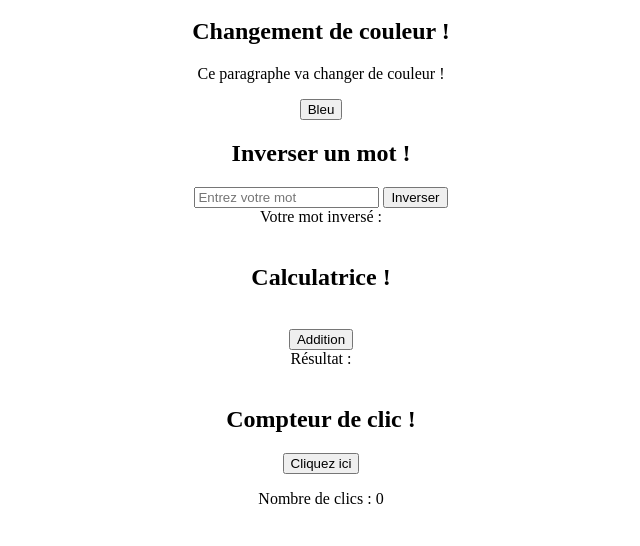
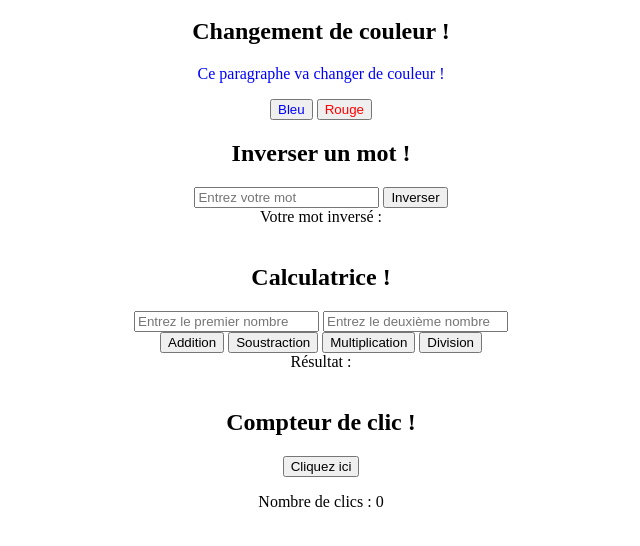
Before and after one commit to LoicBlanchard7/IHM-NSI, a plain HTML site: page Exercice-TD1-IHM/index.html in a window 1280 px wide. Both pictures are taken after a click on the button "Bleu". Shown: the part 40-586 px from the top of the page, without its empty margins (319-959 px from the left). Drawn offline with Linux system fonts and the light colour scheme.

Commit message:
Correction

```diff
--- a/Exercice-TD1-IHM/index.html
+++ b/Exercice-TD1-IHM/index.html
@@ -10,7 +10,8 @@
 
     <h2>Changement de couleur !</h2>
     <p id="para">Ce paragraphe va changer de couleur !</p>
-    <button class="bleu"> Bleu </button>
+    <button class="bleu" onclick="changeBleu()"> Bleu </button>
+    <button class="rouge" onclick="changeRouge()"> Rouge </button>
     <br>
     <h2>Inverser un mot !</h2>
     <input type="text" id="mot" placeholder="Entrez votre mot">
@@ -18,10 +19,13 @@
     <div id="motInverse">Votre mot inversé : </div>
     <br>
     <h2>Calculatrice !</h2>
-    <!--Insérer les inputs en dessous.-->
+    <input type="text" id="nombre1" placeholder="Entrez le premier nombre">
+    <input type="text" id="nombre2" placeholder="Entrez le deuxième nombre">
     <br>
-    <button>Addition</button>
-    <!--Insérer les autres boutons en dessous.-->
+    <button onclick="addition()">Addition</button>
+    <button onclick="soustraction()">Soustraction</button>
+    <button onclick="multiplication()">Multiplication</button>
+    <button onclick="division()">Division</button>
     <br>
     <div id="resultat">Résultat : </div>
     <br>
--- a/Exercice-TD1-IHM/script.js
+++ b/Exercice-TD1-IHM/script.js
@@ -2,36 +2,67 @@
     Fonction exercice 1 : Changement de couleur
 */
 // Créer les fonctions "changeBleu" et "changeRouge" en dessous.
+function changeBleu() {
+    var monPara = document.querySelector('#para');
+    monPara.classList.add("bleu");
+    monPara.classList.remove("rouge");
+}
 
+function changeRouge() {
+    var monPara = document.querySelector('#para');
+    monPara.classList.add("rouge");
+    monPara.classList.remove("bleu");
+}
 
 /*
     Fonction exercice 2 : Inverser un mot
 */
 // Créer la fonction "inverser()" en dessous.
+function inverser(){
+    var mot = document.getElementById('mot').value;
+    console.log(mot)
+    var reponse = ""
+    for (var i = mot.length - 1; i>=0; i-- ) {
+        reponse += mot[i];
+    }
+    console.log(reponse)
 
+    document.getElementById('motInverse').innerHTML = "Votre mot inversé : " + reponse
+}
 
 /*
     Fonction exercice 3 : Calculatrice
 */
 function addition() {
     var nombre1 = parseFloat(document.getElementById('nombre1').value);
-    // A compléter
+    var nombre2 = parseFloat(document.getElementById('nombre2').value);
+    var resultat = nombre1 + nombre2;
+    afficherResultat(resultat);
 }
 
 function soustraction() {
-    // A compléter
+    var nombre1 = parseFloat(document.getElementById('nombre1').value);
+    var nombre2 = parseFloat(document.getElementById('nombre2').value);
+    var resultat = nombre1 - nombre2;
+    afficherResultat(resultat);
 }
 
 function multiplication() {
-    // A compléter
+    var nombre1 = parseFloat(document.getElementById('nombre1').value);
+    var nombre2 = parseFloat(document.getElementById('nombre2').value);
+    var resultat = nombre1 * nombre2;
+    afficherResultat(resultat);
 }
 
 function division() {
-    // A compléter
+    var nombre1 = parseFloat(document.getElementById('nombre1').value);
+    var nombre2 = parseFloat(document.getElementById('nombre2').value);
+    var resultat = nombre1 / nombre2;
+    afficherResultat(resultat);
 }
 
 function afficherResultat(resultat) {
-    // A compléter
+    document.getElementById('resultat').innerHTML = "Résultat : " + resultat;
 }
 
 /*
--- a/Exercice-TD1-IHM/style.css
+++ b/Exercice-TD1-IHM/style.css
@@ -10,3 +10,5 @@ body {
 }
 
 /* Écrire les nouvelles classes en dessous */
+.rouge {color: #f00;}
+.bleu {color:blue;}
```
